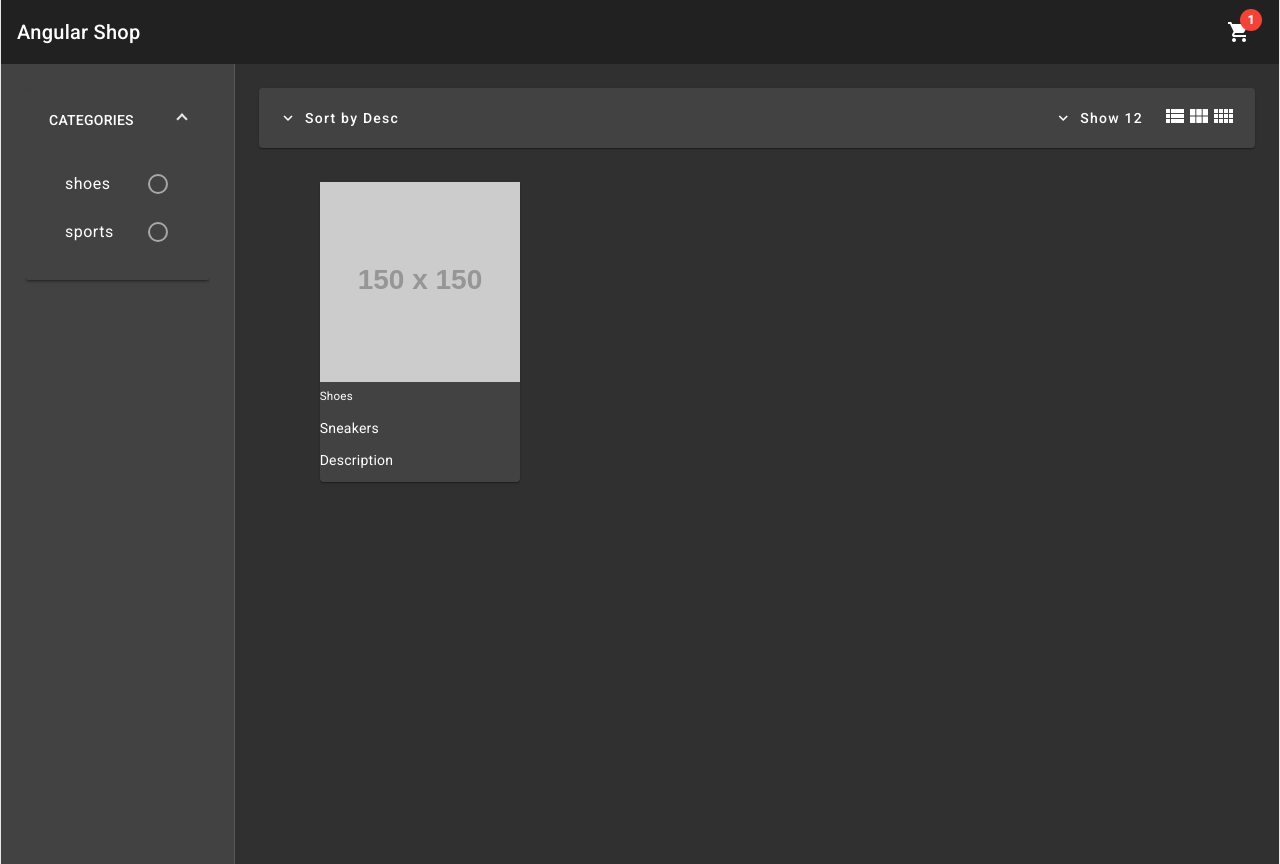
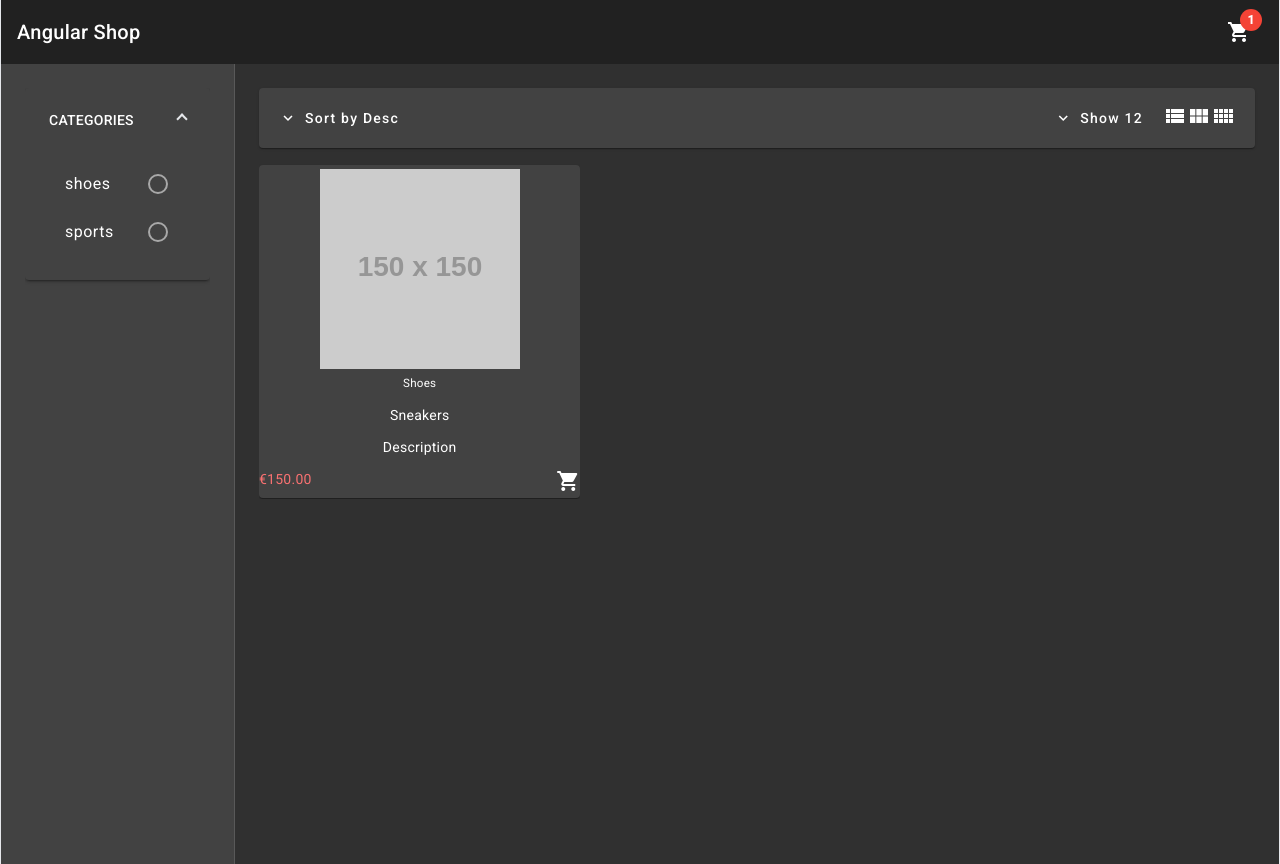
Before and after one commit to F-Dreiling/shop, an Angular app: page / in a window 1280 px wide. Built offline with nearby package versions, Linux system fonts and the light colour scheme.

Commit message:
products

```diff
--- a/src/app/pages/home/components/products/products.component.html
+++ b/src/app/pages/home/components/products/products.component.html
@@ -1,13 +1,16 @@
-<mat-card class="tex-center">
-    <div>
-        <img class="mx-auto mb-1 h-[200px]" src="https://via.placeholder.com/150"/>
-        <div class="w-full">
+<mat-card [ngClass]="{'text-center': !fullWidthMode}">
+    <div [ngClass]="{'flex': fullWidthMode}">
+        <img class="mx-auto mb-1 mt-1" [ngClass]="{'h-[200px]': !fullWidthMode, 'h-[360px]': fullWidthMode}" src="https://placehold.co/150"/>
+        <div class="w-full" [ngClass]="{'px-8 flex flex-col justify-between': fullWidthMode}">
             <h5>Shoes</h5>
             <p class="truncate hover:whitespace-normal">Sneakers</p>
             <p>Description</p>
         </div>
         <div class="flex justify-between">
-
+            <span class="text-red-400">{{ '150' | currency:'€' }}</span>
+            <button>
+                <mat-icon class="text-grey-500">shopping_cart</mat-icon>
+            </button>
         </div>
     </div>
 </mat-card>
--- a/src/app/pages/home/components/products/products.component.ts
+++ b/src/app/pages/home/components/products/products.component.ts
@@ -1,10 +1,12 @@
-import { Component, OnInit } from '@angular/core';
+import { Component, Input, OnInit } from '@angular/core';
 
 @Component({
   selector: 'app-products',
   templateUrl: './products.component.html'
 })
 export class ProductsComponent implements OnInit {
+
+  @Input() fullWidthMode = false;
 
   constructor() {}
 
--- a/src/app/pages/home/home.component.html
+++ b/src/app/pages/home/home.component.html
@@ -6,7 +6,7 @@
         <app-home-header (columnsCount)="onColumnsUpdated($event)"></app-home-header>
         <mat-grid-list gutterSize="16" [cols]="columns" [rowHeight]="rowHeight">
             <mat-grid-tile>
-                <app-products></app-products>
+                <app-products class="w-full" [fullWidthMode]="columns === 1"></app-products>
             </mat-grid-tile>
         </mat-grid-list>
     </mat-drawer-content>
```
